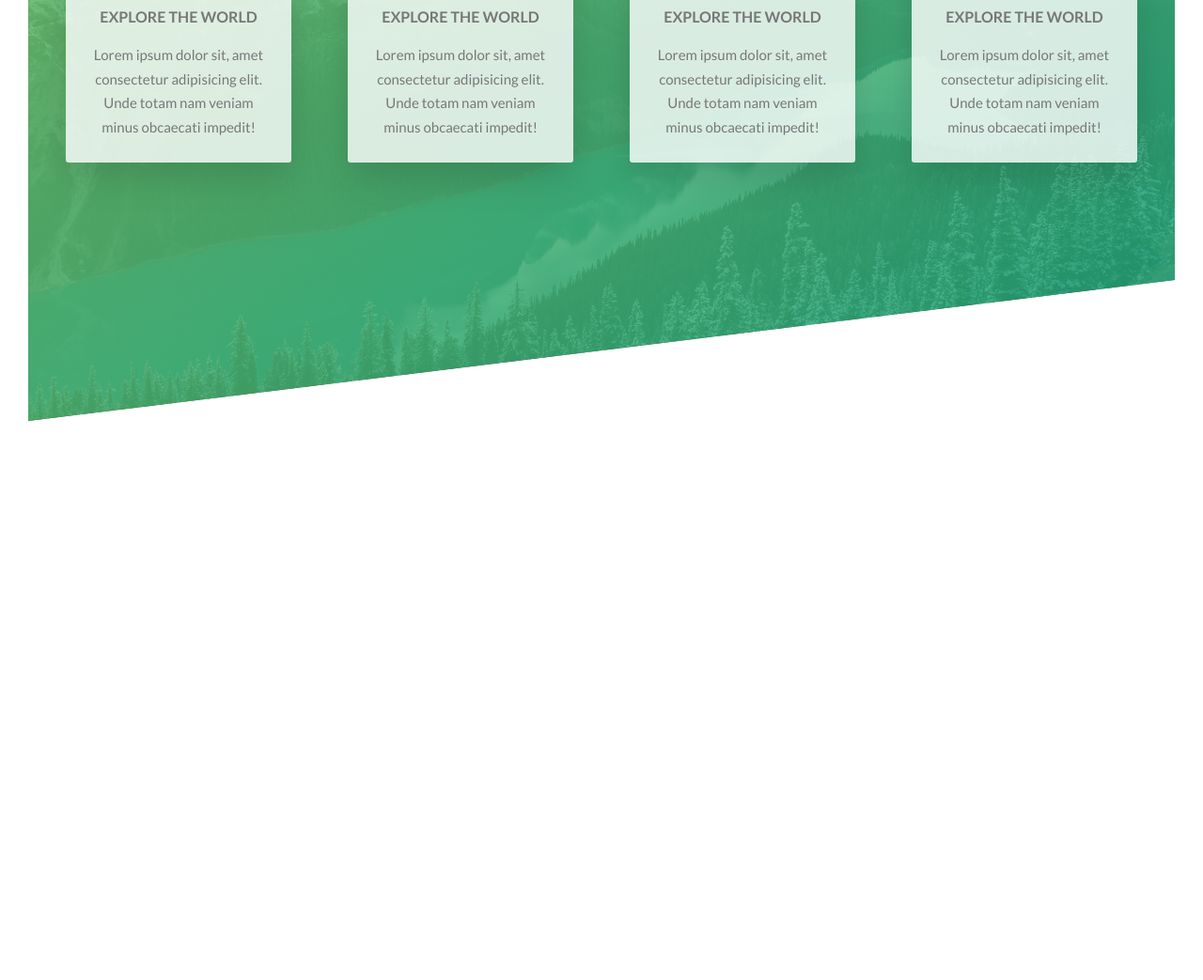
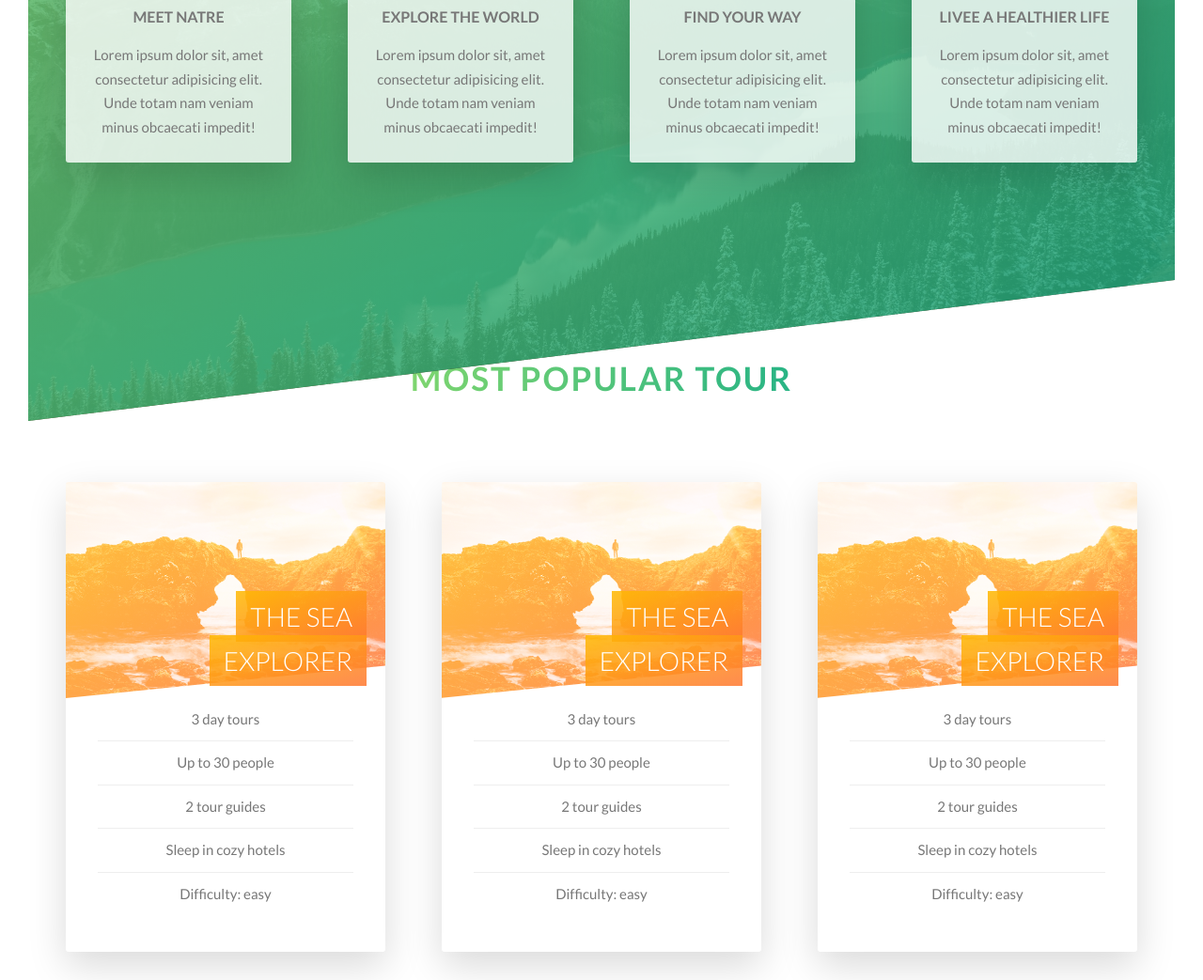
Before and after one commit to vananhnd/Natours, a website: page index.html in a window 1280 px wide. Shown: the part 1839-2882 px from the top of the page at 94% size. Before the commit the page ends 2287 px from the top, so only its background shows below. Drawn offline with Linux system fonts and the light colour scheme.

Commit message:
Add feature box

```diff
--- a/css/icon-font.css
+++ b/css/icon-font.css
@@ -2,13 +2,14 @@
 
 @font-face {
   font-family: "linea-basic-10";
-  src: url("fonts/linea-basic-10.eot");
-  src: url("fonts/linea-basic-10.eot?#iefix") format("embedded-opentype"),
+  src:url("fonts/linea-basic-10.eot");
+  src:url("fonts/linea-basic-10.eot?#iefix") format("embedded-opentype"),
     url("fonts/linea-basic-10.woff") format("woff"),
     url("fonts/linea-basic-10.ttf") format("truetype"),
     url("fonts/linea-basic-10.svg#linea-basic-10") format("svg");
   font-weight: normal;
   font-style: normal;
+
 }
 
 [data-icon]:before {
@@ -227,7 +228,7 @@
   content: "!";
 }
 .icon-basic-magic-mouse:before {
-  content: '"';
+  content: "\"";
 }
 .icon-basic-magnifier:before {
   content: "#";
--- a/index.html
+++ b/index.html
@@ -89,9 +89,7 @@
           <div class="col-1-of-4">
             <div class="feature-box">
               <i class="feature-box__icon icon-basic-world"></i>
-              <h3 class="heading-tertiary u-margin-bottom-small">
-                Explore the world
-              </h3>
+              <h3 class="heading-tertiary u-margin-bottom-small">Meet natre</h3>
               <p class="feature-box__text">
                 Lorem ipsum dolor sit, amet consectetur adipisicing elit. Unde
                 totam nam veniam minus obcaecati impedit!
@@ -115,7 +113,7 @@
             <div class="feature-box">
               <i class="feature-box__icon icon-basic-map"></i>
               <h3 class="heading-tertiary u-margin-bottom-small">
-                Explore the world
+                Find your way
               </h3>
               <p class="feature-box_text">
                 Lorem ipsum dolor sit, amet consectetur adipisicing elit. Unde
@@ -128,7 +126,7 @@
             <div class="feature-box">
               <i class="feature-box__icon icon-basic-heart"></i>
               <h3 class="heading-tertiary u-margin-bottom-small">
-                Explore the world
+                Livee a healthier life
               </h3>
               <p class="feature-box_text">
                 Lorem ipsum dolor sit, amet consectetur adipisicing elit. Unde
@@ -138,6 +136,86 @@
           </div>
         </div>
       </section>
+
+      <setion class="section-tours">
+        <div class="u-center-text u-margin-bottom-big">
+          <h2 class="heading-secondary">Most popular tour</h2>
+        </div>
+        <div class="row">
+          <div class="col-1-of-3">
+            <div class="card">
+              <div class="card__side card__side--front">
+                <div class="card__picture card__picture--1">&nbsp;</div>
+                <h4 class="card__heading">
+                  <span class="card__heading-span card__heading-span--1">
+                    The sea explorer
+                  </span>
+                </h4>
+                <div class="card__details">
+                  <ul>
+                    <li>3 day tours</li>
+                    <li>Up to 30 people</li>
+                    <li>2 tour guides</li>
+                    <li>Sleep in cozy hotels</li>
+                    <li>Difficulty: easy</li>
+                  </ul>
+                </div>
+              </div>
+              <div class="card__side card__side--back card__side--back-1">
+                BACK
+              </div>
+            </div>
+          </div>
+          <div class="col-1-of-3">
+            <div class="card">
+              <div class="card__side card__side--front">
+                <div class="card__picture card__picture--1">&nbsp;</div>
+                <h4 class="card__heading">
+                  <span class="card__heading-span card__heading-span--1">
+                    The sea explorer
+                  </span>
+                </h4>
+                <div class="card__details">
+                  <ul>
+                    <li>3 day tours</li>
+                    <li>Up to 30 people</li>
+                    <li>2 tour guides</li>
+                    <li>Sleep in cozy hotels</li>
+                    <li>Difficulty: easy</li>
+                  </ul>
+                </div>
+              </div>
+              <div class="card__side card__side--back card__side--back-1">
+                BACK
+              </div>
+            </div>
+          </div>
+          <div class="col-1-of-3">
+            <div class="card">
+              <div class="card__side card__side--front">
+                <div class="card__picture card__picture--1">&nbsp;</div>
+                <h4 class="card__heading">
+                  <span class="card__heading-span card__heading-span--1">
+                    The sea explorer
+                  </span>
+                </h4>
+                <div class="card__details">
+                  <ul>
+                    <li>3 day tours</li>
+                    <li>Up to 30 people</li>
+                    <li>2 tour guides</li>
+                    <li>Sleep in cozy hotels</li>
+                    <li>Difficulty: easy</li>
+                  </ul>
+                </div>
+              </div>
+              <div class="card__side card__side--back card__side--back-1">
+                BACK
+              </div>
+            </div>
+          </div>
+        </div>
+      </setion>
     </main>
 
     <!-- <section>
--- /dev/null
+++ b/sass/components/_card.scss
@@ -0,0 +1,120 @@
+.card {
+  // FUNCTIONALITY
+  perspective: 150rem;
+  -moz-perspective: 150rem;
+  position: relative;
+  height: 50rem;
+
+  &__side {
+    height: 50rem;
+    transition: all 0.8s ease;
+    position: absolute;
+    top: 0;
+    left: 0;
+    width: 100%;
+    backface-visibility: hidden;
+    border-radius: 3px;
+    overflow: hidden;
+    box-shadow: 0 1.5rem 4rem rgba($color-black, 0.15);
+
+    &--front {
+      background-color: white;
+    }
+
+    &--back {
+      transform: rotateY(180deg);
+
+      &-1 {
+        background-image: linear-gradient(
+          to right bottom,
+          $color-secondary-light,
+          $color-secondary-dark
+        );
+      }
+    }
+  }
+
+  &:hover &__side--front {
+    transform: rotateY(-180deg);
+  }
+
+  &:hover &__side--back {
+    transform: rotateY(0);
+  }
+
+  // FRONT SIDE STYLIG
+  &__picture {
+    background-size: cover;
+    height: 23rem;
+    background-blend-mode: screen;
+    -webkit-clip-path: polygon(0 0, 100% 0, 100% 85%, 0 100%);
+    clip-path: polygon(0 0, 100% 0, 100% 85%, 0 100%);
+
+    &--1 {
+      background-image: linear-gradient(
+          to right bottom,
+          $color-secondary-light,
+          $color-secondary-dark
+        ),
+        url(../img/nat-5.jpg);
+    }
+    &--2 {
+      background-image: linear-gradient(
+          to right bottom,
+          $color-secondary-light,
+          $color-secondary-dark
+        ),
+        url(../img/nat-5.jpg);
+    }
+    &--3 {
+      background-image: linear-gradient(
+          to right bottom,
+          $color-secondary-light,
+          $color-secondary-dark
+        ),
+        url(../img/nat-5.jpg);
+    }
+  }
+
+  &__heading {
+    font-size: 2.8rem;
+    font-weight: 300;
+    text-transform: uppercase;
+    text-align: right;
+    color: $color-white;
+    position: absolute;
+    top: 12rem;
+    right: 2rem;
+    width: 75%;
+  }
+
+  &__heading-span {
+    padding: 1rem 1.5rem;
+    -webkit-box-decoration-break: clone;
+    box-decoration-break: clone;
+    &--1 {
+      background-image: linear-gradient(
+        to right bottom,
+        rgba($color-secondary-light, 0.85),
+        rgba($color-secondary-dark, 0.85)
+      );
+    }
+  }
+
+  &__details {
+    ul {
+      list-style: none;
+      width: 80%;
+      margin: 0 auto;
+
+      li {
+        text-align: center;
+        font-size: 1.5rem;
+        padding: 1rem;
+        &:not(:last-child) {
+          border-bottom: 1px solid $color-grey-light-2;
+        }
+      }
+    }
+  }
+}
```
Also changed, not shown: css/style.css.
